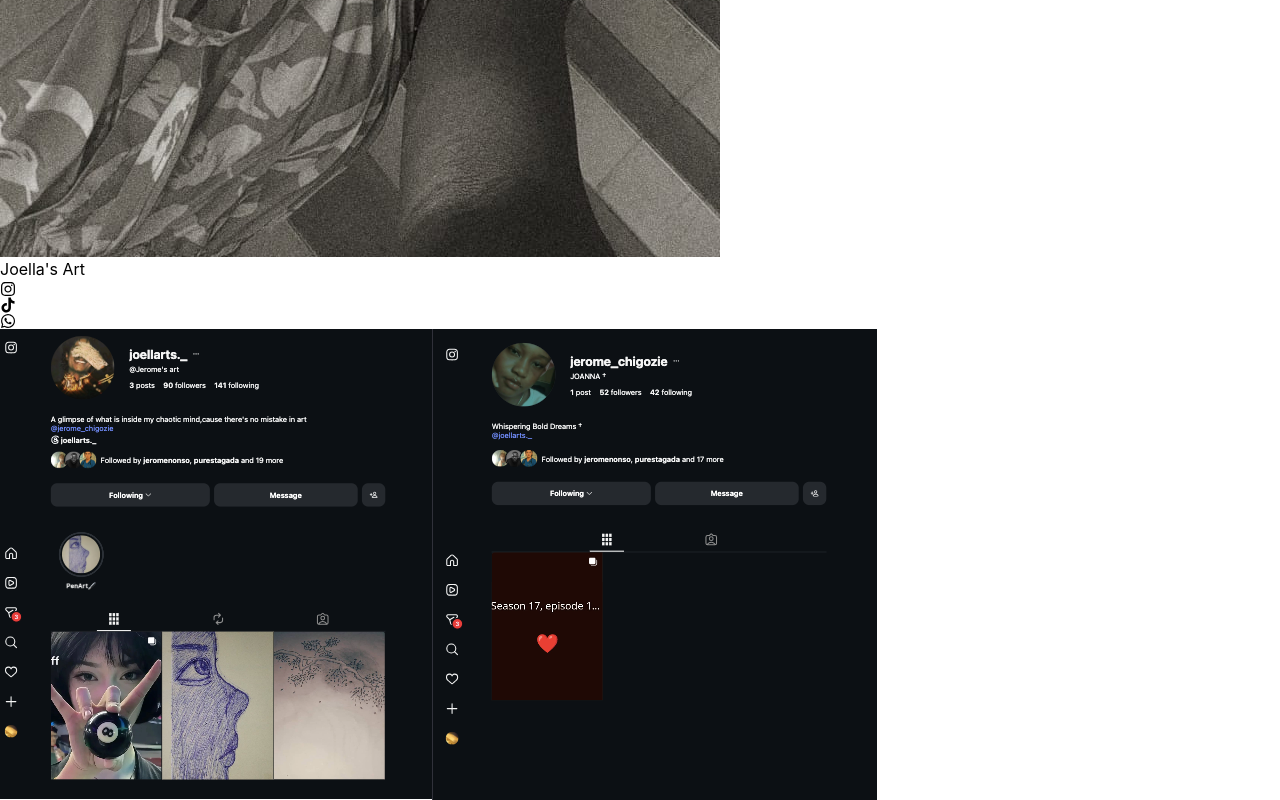
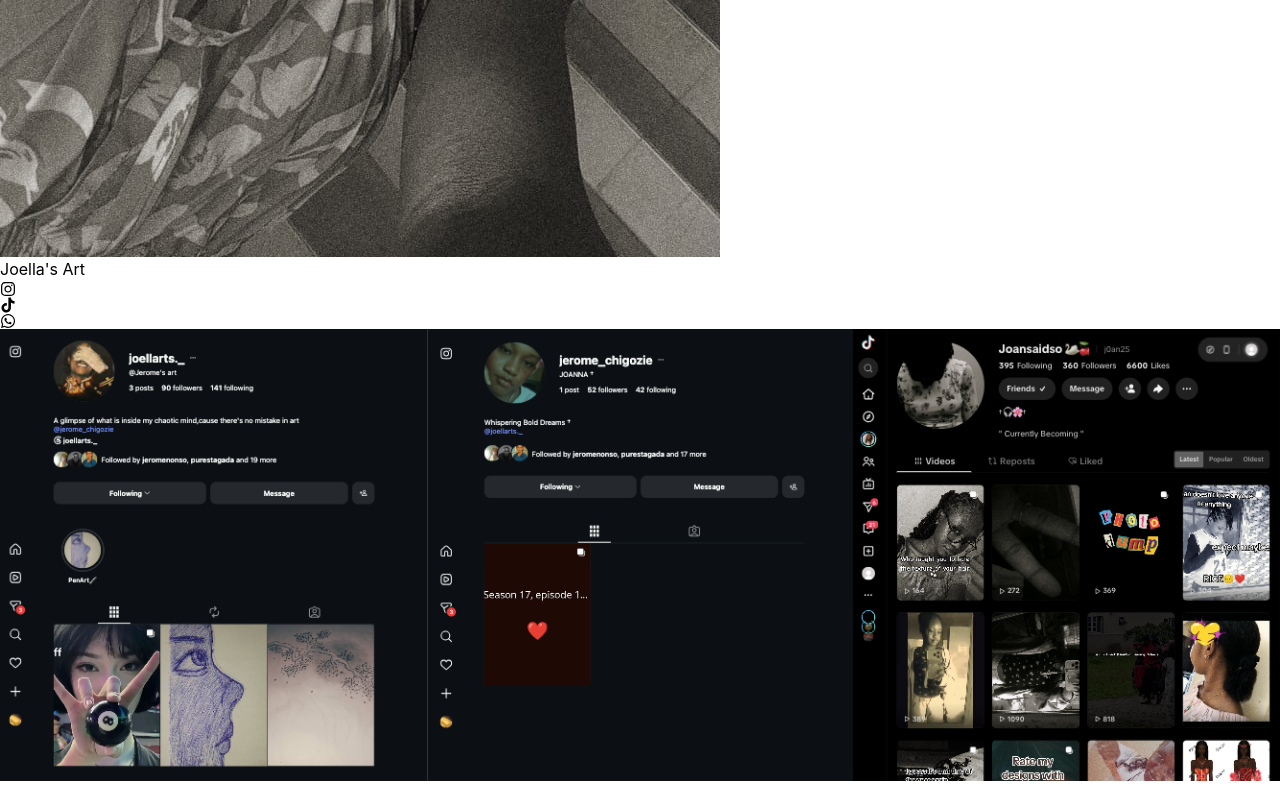
Before and after one commit to neducod/joanna, a React (Vite) app: page /socials in a window 1280 px wide. Shown: the part 1207-2007 px from the top of the page. Built offline with nearby package versions, Linux system fonts and the light colour scheme.

Commit message:
done witht the design and layout for the social media page

```diff
--- a/src/components/Socials.jsx
+++ b/src/components/Socials.jsx
@@ -2,6 +2,7 @@ import React from 'react';
 import SocialHero from '../assets/socialmedia.jpeg'
 import SocialsTwo from '../assets/socialsTwo.jpeg'
 import SocialsThree from '../assets/SocialsThree.jpeg'
+import SocialsFour from '../assets/socialsFour.jpeg'
 import { FaInstagram } from "react-icons/fa";
 
 import { CgMenuRight } from "react-icons/cg";
@@ -56,6 +57,11 @@ function Home() {
                         <img src={SocialsThree} alt="" />
                     </a>
                 </div>
+                <div>
+                    <a href="https://www.tiktok.com/@j0an25">
+                        <img src={SocialsFour} alt="" />
+                    </a>
+                </div>
             </section>
         </>
     )
```
Also changed, not shown: src/assets/socialsFour.jpeg (added), src/assets/socialsTwo.jpeg.
